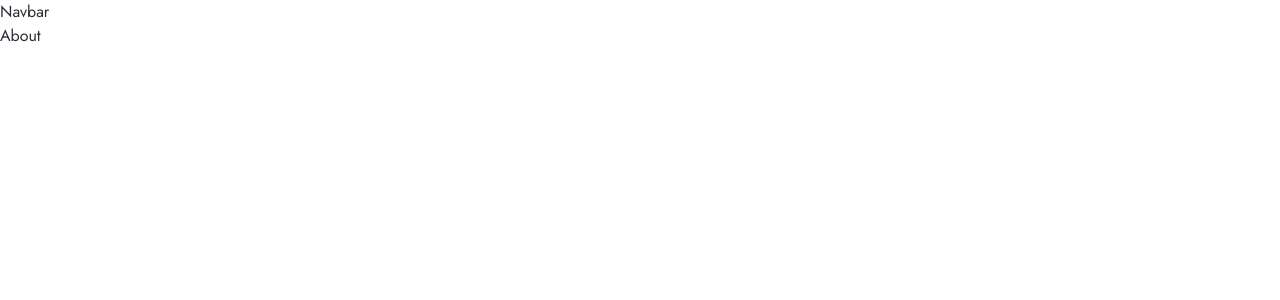
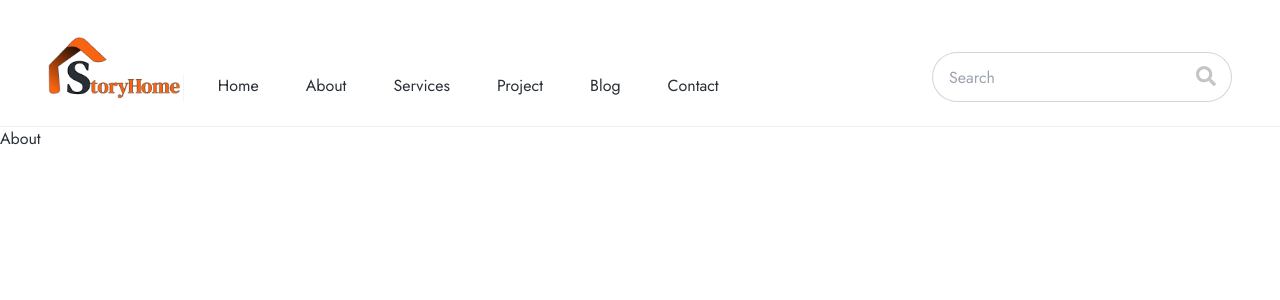
Before and after one commit to Electra51/story-home, a React (Vite) app: page /about in a window 1280 px wide. Shown: the top 300 px of the page. Built offline with nearby package versions, Linux system fonts and the light colour scheme.

Commit message:
responsive navbar added

```diff
--- /dev/null
+++ b/src/components/Layouts/Navbar/MenuLink.jsx
@@ -0,0 +1,14 @@
+import { NavLink } from "react-router-dom";
+
+const MenuLink = ({ to, label, onClick }) => (
+  <li>
+    <NavLink
+      to={to}
+      className="text-[16px] hover:text-themeColor"
+      onClick={onClick}>
+      {label}
+    </NavLink>
+  </li>
+);
+
+export default MenuLink;
--- /dev/null
+++ b/src/components/Layouts/Navbar/MobileNavigation.jsx
@@ -0,0 +1,27 @@
+import React from "react";
+import { MdOutlineClose } from "react-icons/md";
+import { menus } from "../../common/data";
+import MenuLink from "./MenuLink";
+
+const MobileNavigation = ({ setOpen, items }) => (
+  <div
+    className="absolute top-0 right-0 h-[100vh] w-[76%] flex-col bg-gray-300 z-[99] shadow-md"
+    style={{ boxShadow: "- 10px 0px 10px 1px #aaaaaa" }}>
+    <MdOutlineClose
+      className="text-xl mt-1 absolute top-5 right-2"
+      onClick={() => setOpen(false)}
+    />
+    <ul className="py-16 px-10 flex flex-col gap-7 justify-center item-center">
+      {menus.map(({ to, label }) => (
+        <MenuLink
+          key={to}
+          to={to}
+          label={label}
+          onClick={() => setOpen(false)}
+        />
+      ))}
+      <div className="flex flex-col navbar-end mt-8 gap-[20px]">{items}</div>
+    </ul>
+  </div>
+);
+export default MobileNavigation;
--- a/src/components/Layouts/Navbar/Navbar.jsx
+++ b/src/components/Layouts/Navbar/Navbar.jsx
@@ -1,7 +1,44 @@
-import React from "react";
-
+import { useState } from "react";
+import { MdOutlineMenu } from "react-icons/md";
+import { Link } from "react-router-dom";
+import MobileNavigation from "./MobileNavigation";
+import Navigation from "./Navigation";
+import { FaSearch } from "react-icons/fa";
+import navLogo from "../../../assets/navLogo1.png";
 const Navbar = () => {
-  return <div>Navbar</div>;
+  const [open, setOpen] = useState(false);
+  const items = (
+    <>
+      <div className="relative">
+        <input
+          type="text"
+          placeholder="Search"
+          className="input input-bordered input-[#EFEFEF] w-[220px] md:w-[270px] lg:w-[300px] h-[50px] rounded-full"
+        />
+        <FaSearch className="text-[#c5c5c5] text-xl absolute right-[-95px] md:right-6 lg:right-4 top-3.5" />
+      </div>
+    </>
+  );
+  return (
+    <div className="h-[98px] border-b border-[#EFEFEF] relative">
+      <div className="navbar max-w-[1200px] mx-auto mt-0 lg:mt-[29px] bg-base-100 flex justify-normal gap-[60px] items-end">
+        <div className="flex justify-normal items-center">
+          <div className="flex justify-between items-end divide-x divide-[#F4F4F4]">
+            <Link to="/">
+              <img src={navLogo} alt="" className="w-[120px] lg:w-[340px]" />
+            </Link>
+            <Navigation isMobile={false} setOpen={setOpen} />
+          </div>
+          <MdOutlineMenu
+            className="flex lg:hidden text-2xl mt-0.5 absolute top-4.5 right-2"
+            onClick={() => setOpen(!open)}
+          />
+        </div>
+        <div className="hidden lg:flex navbar-end gap-[20px]">{items}</div>
+      </div>
+      {open && <MobileNavigation setOpen={setOpen} items={items} />}
+    </div>
+  );
 };
 
 export default Navbar;
--- /dev/null
+++ b/src/components/Layouts/Navbar/Navigation.jsx
@@ -0,0 +1,22 @@
+import MenuLink from "./MenuLink";
+import { menus } from "../../common/data";
+
+const Navigation = ({ isMobile, setOpen }) => (
+  <nav
+    className={`hidden lg:flex ${
+      isMobile ? "flex-col" : "justify-between items-center"
+    }`}>
+    <ul className="flex justify-normal items-center gap-[47px] ml-[34px] mb-1">
+      {menus.map(({ to, label }) => (
+        <MenuLink
+          key={to}
+          to={to}
+          label={label}
+          onClick={() => setOpen(false)}
+        />
+      ))}
+    </ul>
+  </nav>
+);
+
+export default Navigation;
--- /dev/null
+++ b/src/components/common/data.js
@@ -0,0 +1,8 @@
+export const menus = [
+  { to: "/home", label: "Home" },
+  { to: "/about", label: "About" },
+  { to: "/services", label: "Services" },
+  { to: "/project", label: "Project" },
+  { to: "/blog", label: "Blog" },
+  { to: "/contact", label: "Contact" },
+];
--- a/src/pages/ErrorPage/ErrorPage.jsx
+++ b/src/pages/ErrorPage/ErrorPage.jsx
@@ -11,13 +11,13 @@ const ErrorPage = () => {
         </div>
         <div className="md:ml-auto lg:ml-auto absolute top-60 md:top-52 lg:top-52 left-0 md:right-0 lg:right-0 w-[350px] md:w-[500px] lg:w-[500px]">
           {" "}
-          <h1 className="text-[190px] md:text-[250px] lg:text-[250px] font-black text-[#FA6410]">
+          <h1 className="text-[190px] md:text-[250px] lg:text-[250px] font-black text-[#FA6410] hover:text-paragraphColor">
             404
           </h1>
           <h1 className="text-center lg:text-start md:text-start text-2xl md:text-[35px] lg:text-[35px] font-normal w-[520px absolute bottom-24 right-0">
             We are sorry, but the page you requested was not found
           </h1>
-          <button className="border rounded-[18px] px-[40px] lg:px-[54px] py-[20px] lg:py-[26px] flex justify-center items-center gap-1 bg-[#FA6410] text-white hover:bg-paragraphColor hover:text-white mt-8 text-xl mx-auto lg:mx-0">
+          <button className="border rounded-[14px] px-[40px] lg:px-[40px] py-[20px] lg:py-[20px] flex justify-center items-center gap-1 bg-[#FA6410] text-white hover:bg-paragraphColor hover:text-white mt-8 text-xl mx-auto lg:mx-0">
             <MdArrowBack />
             <p className="text-[18px] font-semibold">Back to home</p>
           </button>
```
